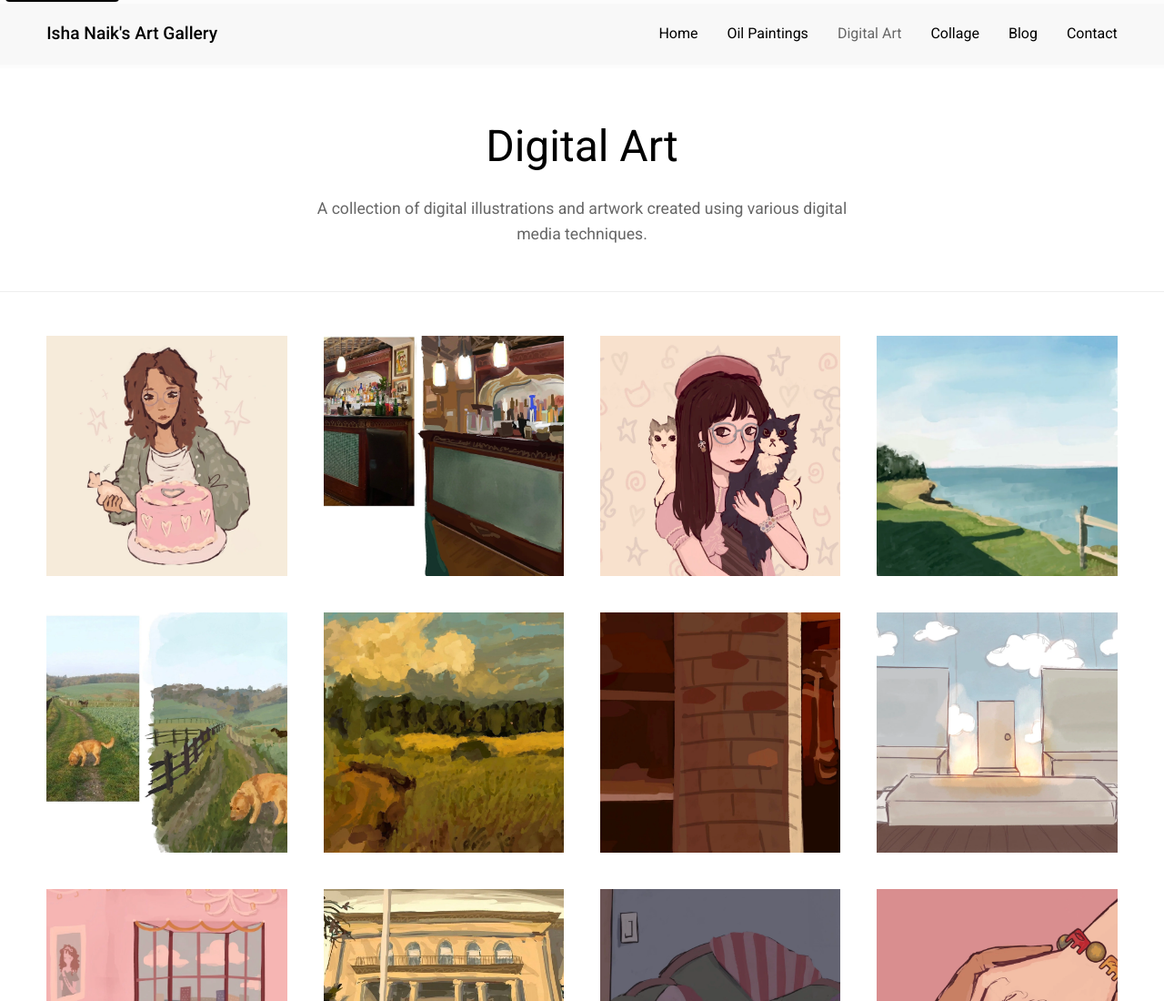
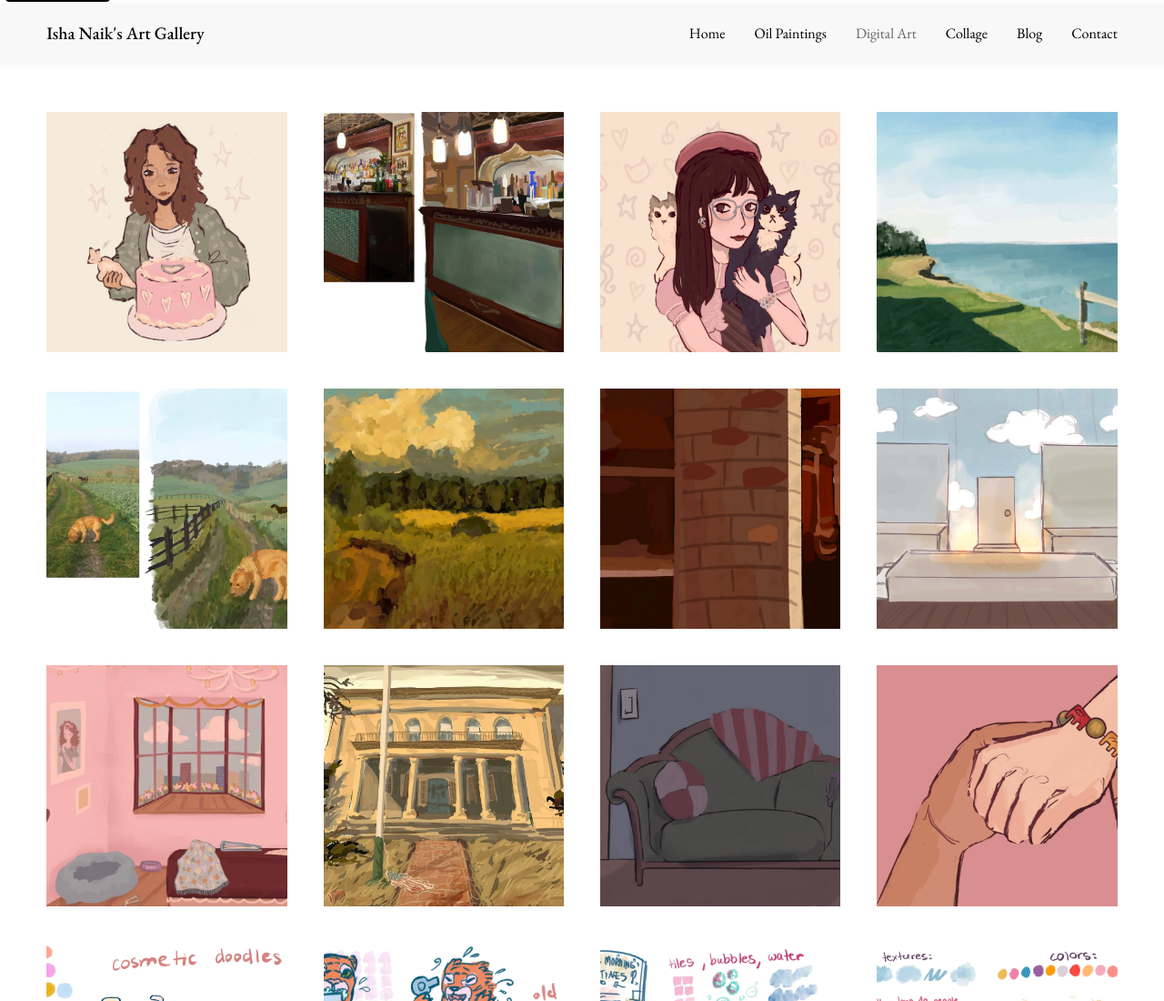
Before and after one commit to inaik26/Art-Portfolio-Website, a plain HTML site: page digital-art.html in a window 1280 px wide. Shown: the top 1100 px of the page at 91% size. Drawn offline with nearby package versions, Linux system fonts and the light colour scheme.

Commit message:
Change site font from Roboto to E.B. Garamond
- Updated Google Fonts links in all HTML files to load E.B. Garamond
- Changed CSS font-family variable to use E.B. Garamond with serif fallbacks
- Added font weights: 400, 500, 600 (regular, medium, semi-bold) and italics
- Gives the art portfolio a more elegant, classical appearance

```diff
--- a/assets/css/style.css
+++ b/assets/css/style.css
@@ -15,7 +15,7 @@
     --page-padding: 4vw;
     --header-padding: 1.4vw;
     --mobile-header-padding: 6vw;
-    --font-family: 'Roboto', -apple-system, BlinkMacSystemFont, sans-serif;
+    --font-family: 'EB Garamond', Georgia, 'Times New Roman', serif;
 }
 
 body {
--- a/digital-art.html
+++ b/digital-art.html
@@ -9,7 +9,7 @@
     <!-- Fonts -->
     <link rel="preconnect" href="https://fonts.googleapis.com">
     <link rel="preconnect" href="https://fonts.gstatic.com" crossorigin>
-    <link href="https://fonts.googleapis.com/css2?family=Roboto:ital,wght@0,400;0,500;1,400&display=swap" rel="stylesheet">
+    <link href="https://fonts.googleapis.com/css2?family=EB+Garamond:ital,wght@0,400;0,500;0,600;1,400;1,500&display=swap" rel="stylesheet">
 
     <!-- CSS -->
     <link rel="stylesheet" href="assets/css/style.css">
@@ -55,12 +55,6 @@
     <!-- Main Content -->
     <main id="main-content" class="main-content gallery-page">
         <div class="page-container">
-
-            <!-- Page Header -->
-            <div class="page-header">
-                <h1 class="page-title">Digital Art</h1>
-                <p class="page-subtitle">A collection of digital illustrations and artwork created using various digital media techniques.</p>
-            </div>
 
             <!-- Gallery Grid -->
             <div class="digital-art-grid">
```
Also changed, not shown: collage.html (+1 -7 lines), contact.html (+1 -1 lines), index.html (+1 -1 lines), mirror.html (+1 -1 lines), oil-paintings.html (+1 -7 lines), sunflowers.html (+1 -1 lines).
